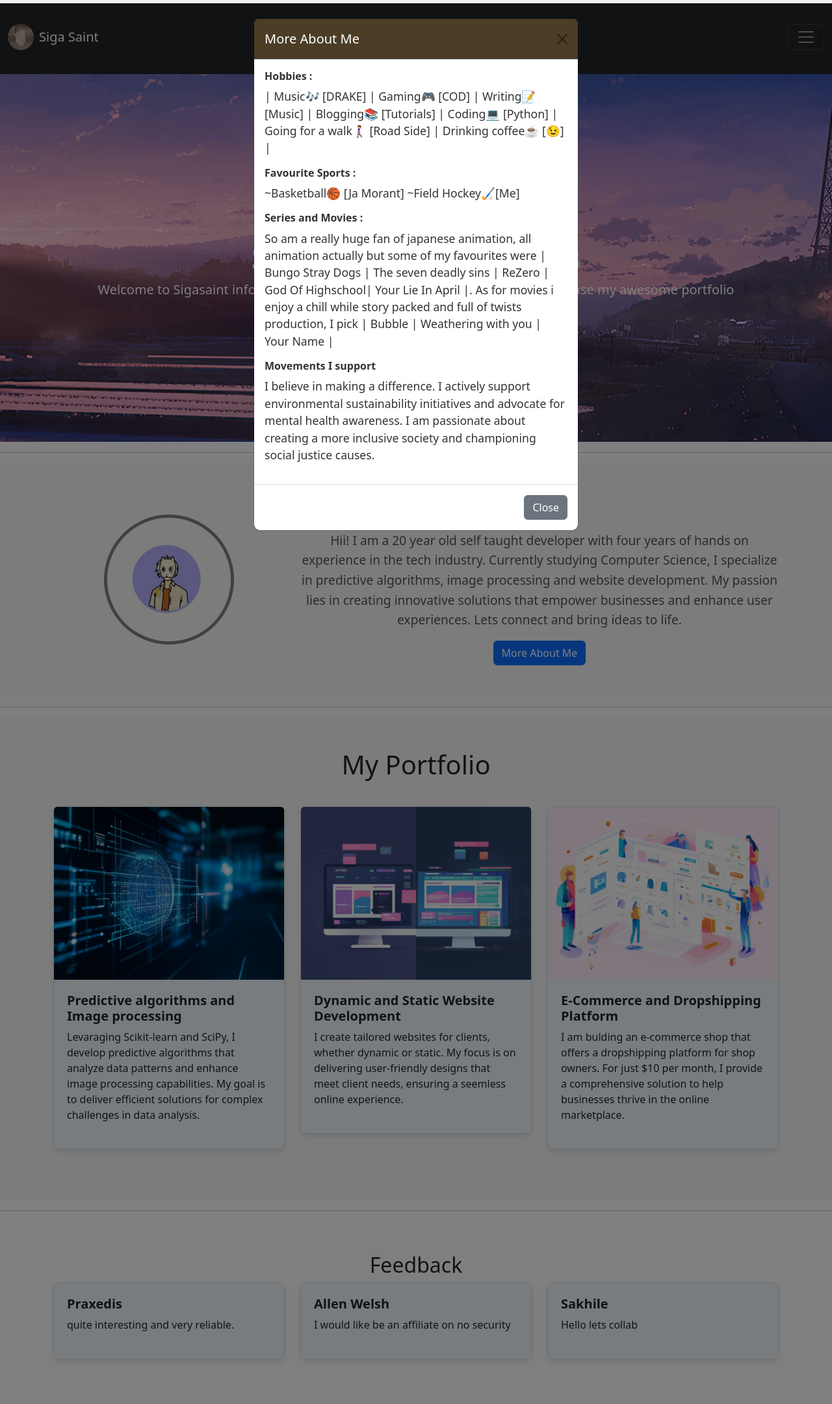
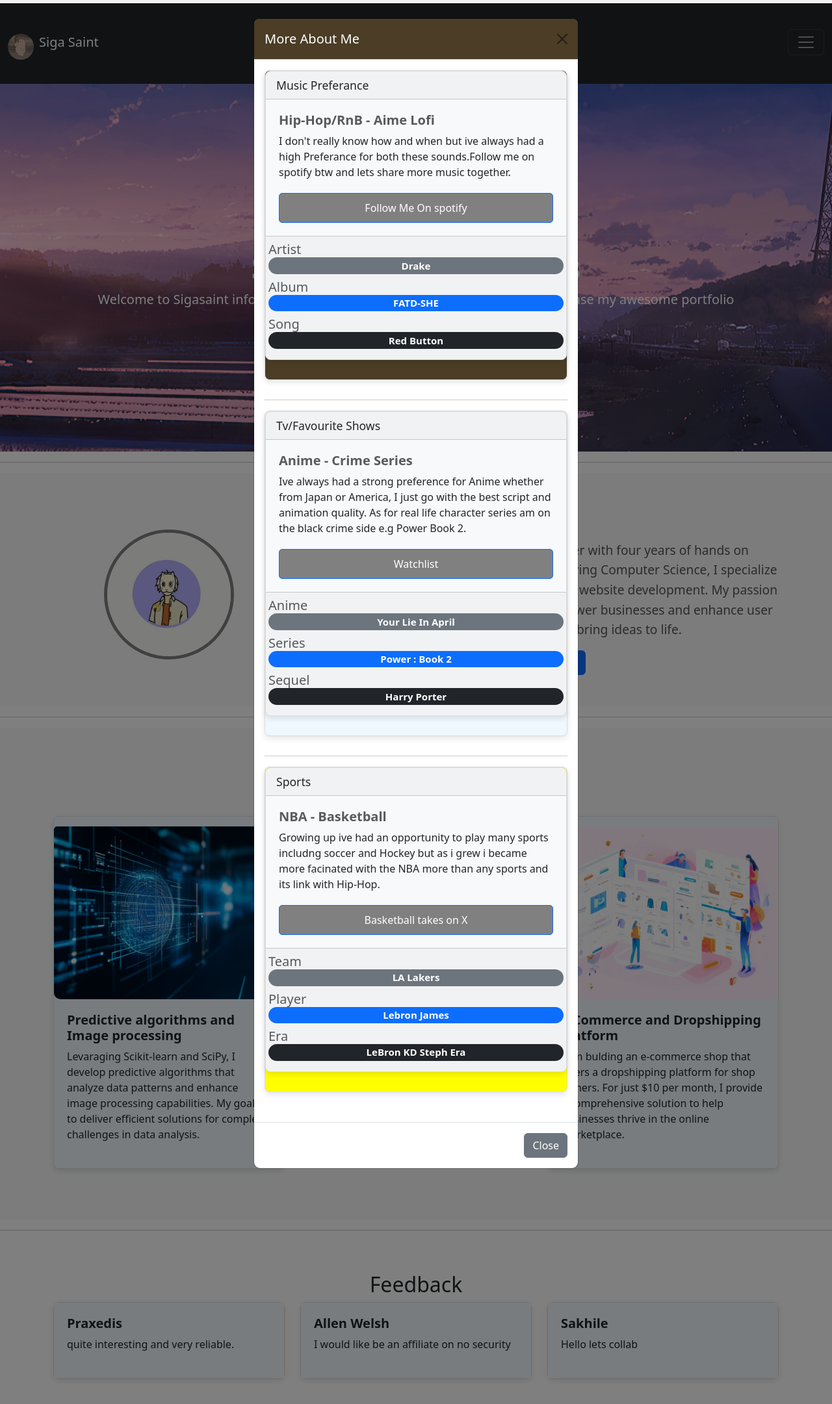
Before and after one commit to sigasaint/90Daypy, a Flask app: page / in a window 1280 px wide, after a click on "More About Me". Shown: the top 2161 px of the page at 65% size. Run offline with Flask 3, Linux system fonts and the light colour scheme; data comes from the database, SQL or seed files in the repository; both versions use the stored data as it was after the commit; some libraries are stand-ins or nearby versions.

Commit message:
Saint Inc

```diff
--- a/static/css/style.css
+++ b/static/css/style.css
@@ -5,6 +5,7 @@
   padding: 0;
   transition: background-color 0.3s ease, color 0.3s ease;
   box-sizing: border-box;
+  scroll-behavior: smooth;
 }
 
 /* Scroll to Top Button */
@@ -133,7 +134,26 @@
 
 .modal-body {
   font-size: 1.1rem;
-  color: #333;
+  color: #333}
+
+h3 {
+    font-size: 1.4rem;
+    color: #343a40;
+}
+
+img {
+    max-inline-size: 100%;
+    border-radius: 10px;
+    margin-block-start: 15px;
+}
+
+ul {
+    list-style-type: disc;
+    padding-inline-start: 20px;
+}
+
+iframe {
+    border-radius: 10px;
 }
 
 .modal-footer .btn-secondary {
--- a/templates/index.html
+++ b/templates/index.html
@@ -3,6 +3,7 @@
 <head>
     <meta charset="UTF-8">
     <meta name="viewport" content="width=device-width, initial-scale=1.0">
+    <meta name="author" content="Saint Inc and Siga Saint for my portfolio">
     <title>Siga Saint</title>
 
     <!-- Bootstrap CSS -->
@@ -80,14 +81,65 @@
                     <button type="button" class="btn-close" data-bs-dismiss="modal" aria-label="Close"></button>
                 </div>
                 <div class="modal-body">
-                    <h6><strong>Hobbies :</strong></h6>
-                    <p>| Music🎶 [DRAKE] | Gaming🎮 [COD] | Writing📝 [Music] | Blogging📚 [Tutorials] | Coding💻 [Python] | Going for a walk🚶‍♀️ [Road Side] | Drinking coffee☕ [😉] |</p>
-                    <h6><strong>Favourite Sports :</strong></h6>
-                    <p>~Basketball🏀 [Ja Morant] ~Field Hockey🏑[Me]</p>
-                    <h6><strong>Series and Movies :</strong></h6>
-                    <p>So am a really huge fan of japanese animation, all animation actually but some of my favourites were | Bungo Stray Dogs | The seven deadly sins | ReZero | God Of Highschool| Your Lie In April |. As for movies i enjoy a chill while story packed and full of twists production, I pick | Bubble | Weathering with you | Your Name | </p>
-                    <h6><strong>Movements I support</strong></h6>
-                    <p>I believe in making a difference. I actively support environmental sustainability initiatives and advocate for mental health awareness. I am passionate about creating a more inclusive society and championing social justice causes.</p>
+                    <div class="card" style="background-color: #4B3D26;">
+                        <div class="col">
+                            <div class="card">
+                                <div class="card-header">
+                                    Music Preferance
+                                </div>
+                                <div class="card-body">
+                                    <h5 class="card-title text-muted">Hip-Hop/RnB - Aime Lofi</h5>
+                                    <p class="card-text">I don't really know how and when but ive always had a high Preferance for both these sounds.Follow me on spotify btw and lets share more music together.</p>
+                                    <a href="#" class="btn btn-primary">Follow Me On spotify</a>
+                                </div>
+                                <div class="card-footer text-muted">
+                                    <p class="h5 row">Artist<span class="badge rounded-pill bg-secondary">Drake</span></p>
+                                    <p class="h5 row">Album<span class="badge rounded-pill bg-primary">FATD-SHE</span></p>
+                                    <p class="h5 row">Song<span class="badge rounded-pill bg-dark">Red Button</span></p>
+                                </div>
+                            </div>
+                        </div>
+                    </div>
+                    <hr>
+                    <div class="card" style="background-color: aliceblue;">
+                        <div class="col">
+                            <div class="card">
+                                <div class="card-header">
+                                    Tv/Favourite Shows
+                                </div>
+                                <div class="card-body">
+                                    <h5 class="card-title text-muted">Anime - Crime Series</h5>
+                                    <p class="card-text">Ive always had a strong preference for Anime whether from Japan or America, I just go with the best script and animation quality. As for real life character series am on the black crime side e.g Power Book 2.</p>
+                                    <a href="#" class="btn btn-primary">Watchlist</a>
+                                </div>
+                                <div class="card-footer text-muted">
+                                    <p class="h5 row">Anime<span class="badge rounded-pill bg-secondary">Your Lie In April</span></p>
+                                    <p class="h5 row">Series<span class="badge rounded-pill bg-primary">Power : Book 2</span></p>
+                                    <p class="h5 row">Sequel<span class="badge rounded-pill bg-dark">Harry Porter</span></p>
+                                </div>
+                            </div>
+                        </div>
+                    </div>
+                    <hr>
+                    <div class="card" style="background-color: yellow;">
+                        <div class="col">
+                            <div class="card">
+                                <div class="card-header">
+                                    Sports
+                                </div>
+                                <div class="card-body">
+                                    <h5 class="card-title text-muted">NBA - Basketball</h5>
+                                    <p class="card-text">Growing up ive had an opportunity to play many sports includng soccer and Hockey but as i grew i became more facinated with the NBA more than any sports and its link with Hip-Hop.</p>
+                                    <a href="#" class="btn btn-primary">Basketball takes on X</a>
+                                </div>
+                                <div class="card-footer text-muted">
+                                    <p class="h5 row">Team<span class="badge rounded-pill bg-secondary">LA Lakers</span></p>
+                                    <p class="h5 row">Player<span class="badge rounded-pill bg-primary">Lebron James</span></p>
+                                    <p class="h5 row">Era<span class="badge rounded-pill bg-dark">LeBron KD Steph Era</span></p>
+                                </div>
+                            </div>
+                        </div>
+                    </div>
                 </div>
                 <div class="modal-footer">
                     <button type="button" class="btn btn-secondary" data-bs-dismiss="modal">Close</button>
@@ -161,11 +213,11 @@
             <form id="contact-form" action="{{ url_for('send_email') }}" method="POST">
                 <div class="mb-3">
                     <label for="name" class="form-label">Your Name</label>
-                    <input type="text" class="form-control" id="name" placeholder="Enter your name" required>
+                    <input type="text" class="form-control" autocomplete="name" id="name" placeholder="Enter your name" required>
                 </div>
                 <div class="mb-3">
                     <label for="email" class="form-label">Email address</label>
-                    <input type="email" class="form-control" id="email" name="email" placeholder="Your Email" required>
+                    <input type="email" class="form-control" autocomplete="email" id="email" name="email" placeholder="Your Email" required>
                 </div>
                 <div class="mb-3">
                     <label for="message" class="form-label">Message</label>
@@ -275,11 +327,11 @@
                     <form id="feedback-form" action="{{ url_for('submit_feedback') }}" method="POST">
                         <div class="mb-3">
                             <label for="feedbackName" class="form-label">Name</label>
-                            <input type="text" class="form-control" id="feedbackName" name="name" placeholder="Your Name" required>
+                            <input type="text" class="form-control" autocomplete="name" id="feedbackName" name="name" placeholder="Your Name" required>
                         </div>
                         <div class="mb-3">
                             <label for="feedbackEmail" class="form-label">Email address</label>
-                            <input type="email" class="form-control" id="feedbackEmail" name="email" placeholder="Your Email" required>
+                            <input type="email" class="form-control" autocomplete="email" id="feedbackEmail" name="email" placeholder="Your Email" required>
                         </div>
                         <div class="mb-3">
                             <label for="feedbackMessage" class="form-label">Message</label>
```
Also changed, not shown: instance/feedback.db.
